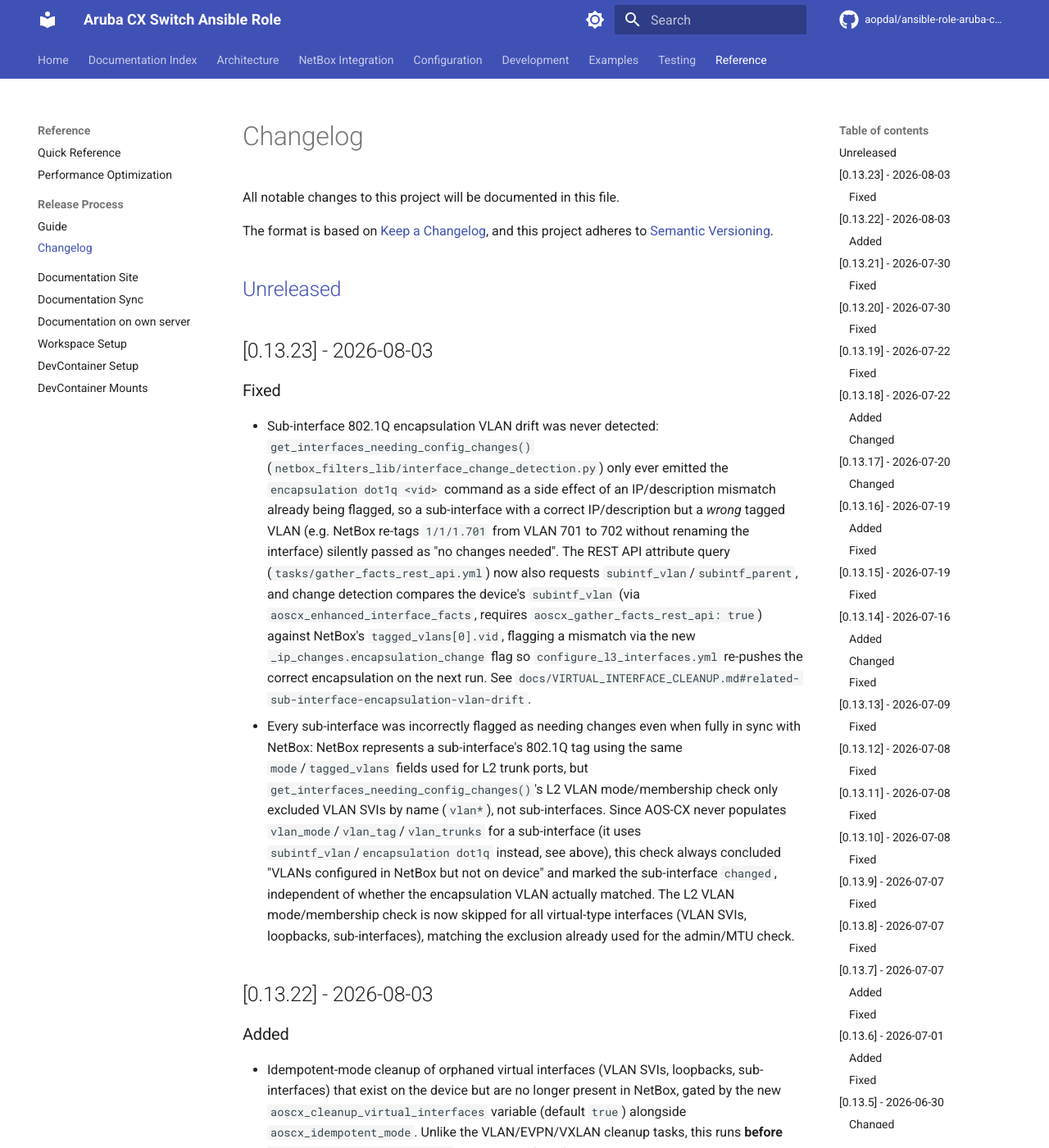
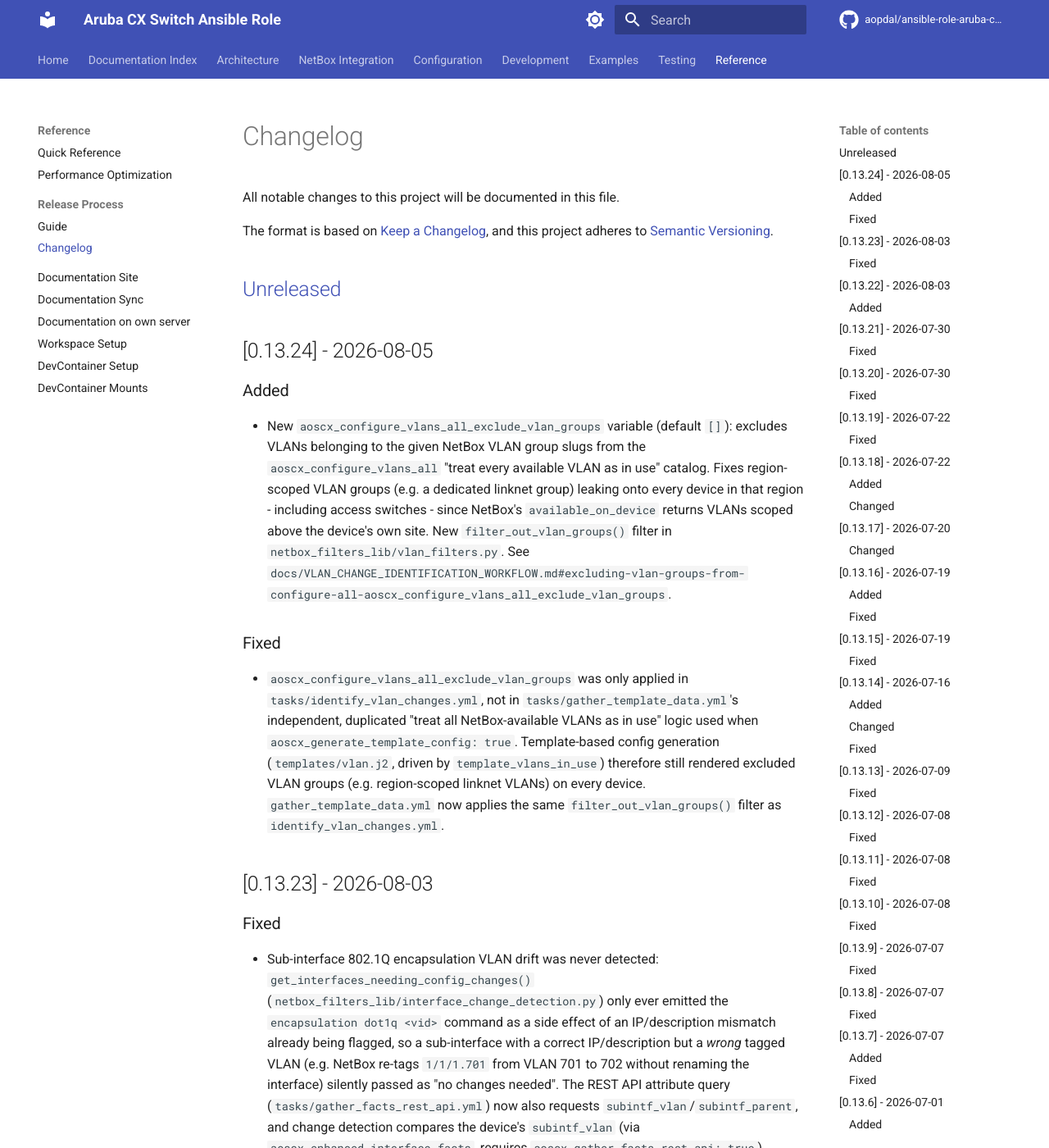
Before and after one commit to aopdal/ansible-role-aruba-cx-switch, an MkDocs documentation site: the page built from docs/CHANGELOG.md, in a window 1280 px wide and 1400 px high. Shown: the whole window at 82% size. Built offline with MkDocs 1.6.1 and Material for MkDocs 9.7.7, drawn with Linux system fonts in a browser that asks for light colours; comment, search, counter and statistics services are not loaded.

Commit message:
chore: release version 0.13.24

```diff
--- a/docs/CHANGELOG.md
+++ b/docs/CHANGELOG.md
@@ -6,6 +6,16 @@ The format is based on [Keep a Changelog](https://keepachangelog.com/en/1.0.0/),
 and this project adheres to [Semantic Versioning](https://semver.org/spec/v2.0.0.html).
 
 ## [Unreleased]
+
+## [0.13.24] - 2026-08-05
+
+### Added
+
+- New `aoscx_configure_vlans_all_exclude_vlan_groups` variable (default `[]`): excludes VLANs belonging to the given NetBox VLAN group slugs from the `aoscx_configure_vlans_all` "treat every available VLAN as in use" catalog. Fixes region-scoped VLAN groups (e.g. a dedicated linknet group) leaking onto every device in that region - including access switches - since NetBox's `available_on_device` returns VLANs scoped above the device's own site. New `filter_out_vlan_groups()` filter in `netbox_filters_lib/vlan_filters.py`. See `docs/VLAN_CHANGE_IDENTIFICATION_WORKFLOW.md#excluding-vlan-groups-from-configure-all-aoscx_configure_vlans_all_exclude_vlan_groups`.
+
+### Fixed
+
+- `aoscx_configure_vlans_all_exclude_vlan_groups` was only applied in `tasks/identify_vlan_changes.yml`, not in `tasks/gather_template_data.yml`'s independent, duplicated "treat all NetBox-available VLANs as in use" logic used when `aoscx_generate_template_config: true`. Template-based config generation (`templates/vlan.j2`, driven by `template_vlans_in_use`) therefore still rendered excluded VLAN groups (e.g. region-scoped linknet VLANs) on every device. `gather_template_data.yml` now applies the same `filter_out_vlan_groups()` filter as `identify_vlan_changes.yml`.
 
 ## [0.13.23] - 2026-08-03
 
```
Also changed, not shown: CHANGELOG.md (+10 -0 lines), 1 other file.
